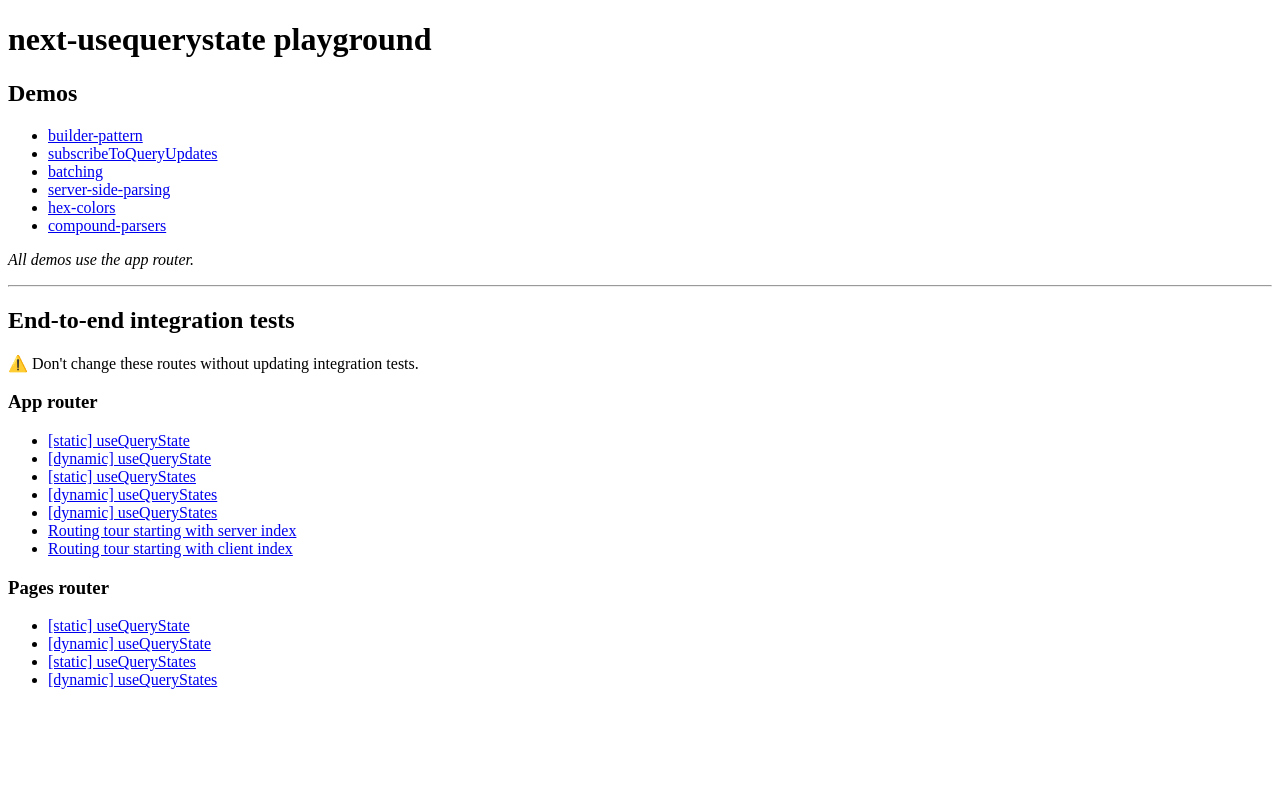
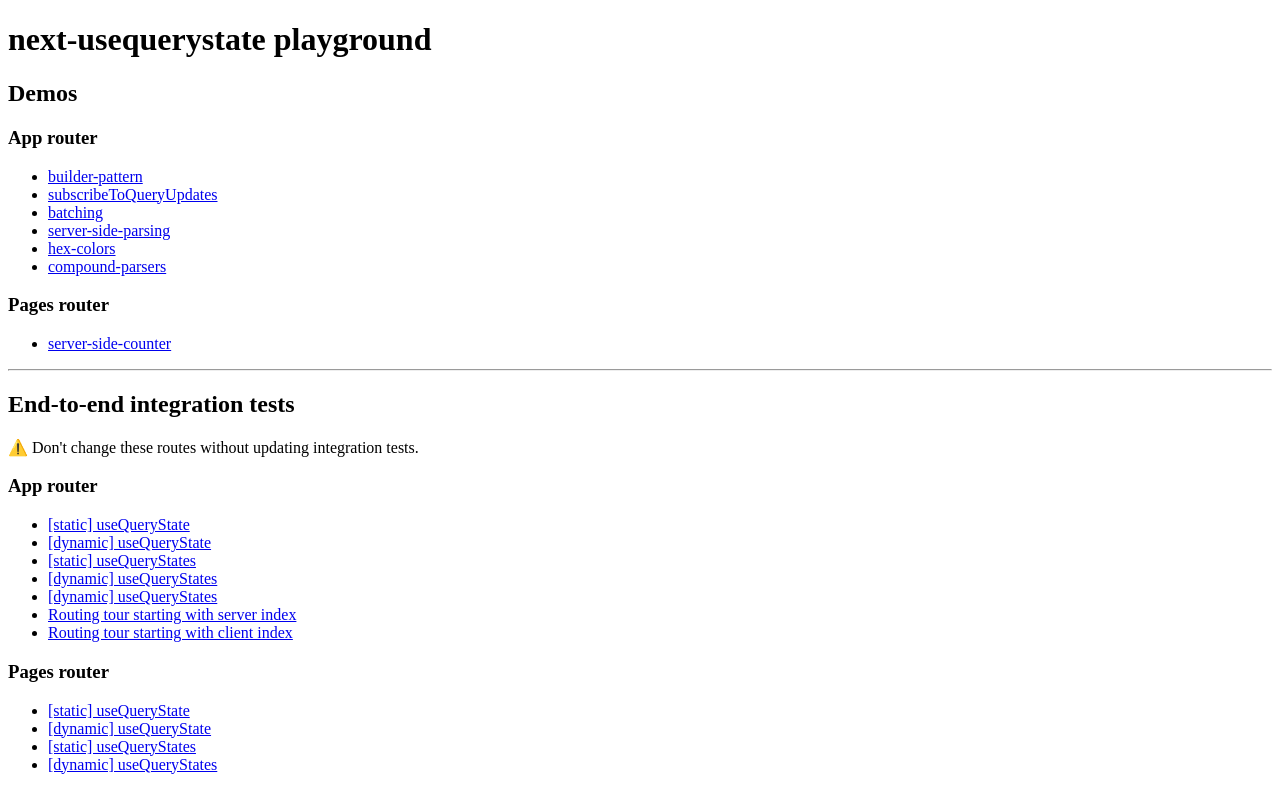
Before and after one commit to 47ng/nuqs, a Next.js app: page / in a window 1280 px wide. Built offline with nearby package versions, Linux system fonts and the light colour scheme.

Commit message:
chore: Add pages router demos

```diff
--- a/src/app/page.tsx
+++ b/src/app/page.tsx
@@ -1,12 +1,15 @@
 import Link from 'next/link'
 
 const demos = [
-  'builder-pattern',
-  'subscribeToQueryUpdates',
-  'batching',
-  'server-side-parsing',
-  'hex-colors',
-  'compound-parsers'
+  // App router demos
+  'app/builder-pattern',
+  'app/subscribeToQueryUpdates',
+  'app/batching',
+  'app/server-side-parsing',
+  'app/hex-colors',
+  'app/compound-parsers',
+  // Pages router demos
+  'pages/server-side-counter'
 ]
 
 export default function IndexPage() {
@@ -14,16 +17,28 @@ export default function IndexPage() {
     <main>
       <h1>next-usequerystate playground</h1>
       <h2>Demos</h2>
+      <h3>App router</h3>
       <ul>
-        {demos.map(path => (
-          <li key={path}>
-            <Link href={`/demos/${path}`}>{path}</Link>
-          </li>
-        ))}
+        {demos
+          .filter(p => p.startsWith('app/'))
+          .map(path => (
+            <li key={path}>
+              <Link href={`/demos/${path.slice(4)}`}>{path.slice(4)}</Link>
+            </li>
+          ))}
       </ul>
-      <p>
-        <em>All demos use the app router.</em>
-      </p>
+      <h3>Pages router</h3>
+      <ul>
+        {demos
+          .filter(p => p.startsWith('pages/'))
+          .map(path => (
+            <li key={path}>
+              <Link href={`/demos/pages/${path.slice(6)}`}>
+                {path.slice(6)}
+              </Link>
+            </li>
+          ))}
+      </ul>
       <hr />
       <h2>End-to-end integration tests</h2>
       <p>⚠️ Don't change these routes without updating integration tests.</p>
```
Also changed, not shown: src/app/demos/layout.tsx (+2 -13 lines), src/layouts/demo-page.tsx (added, +10 -0 lines), src/pages/demos/pages/server-side-counter.tsx (added, +37 -0 lines).
